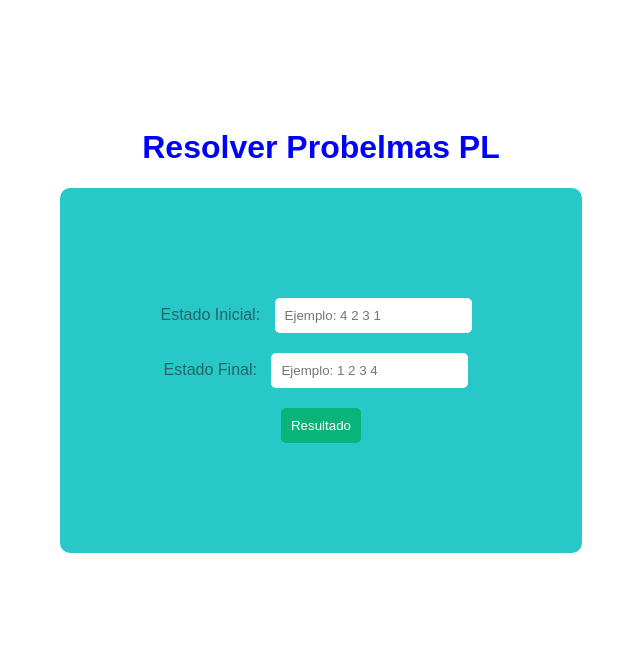
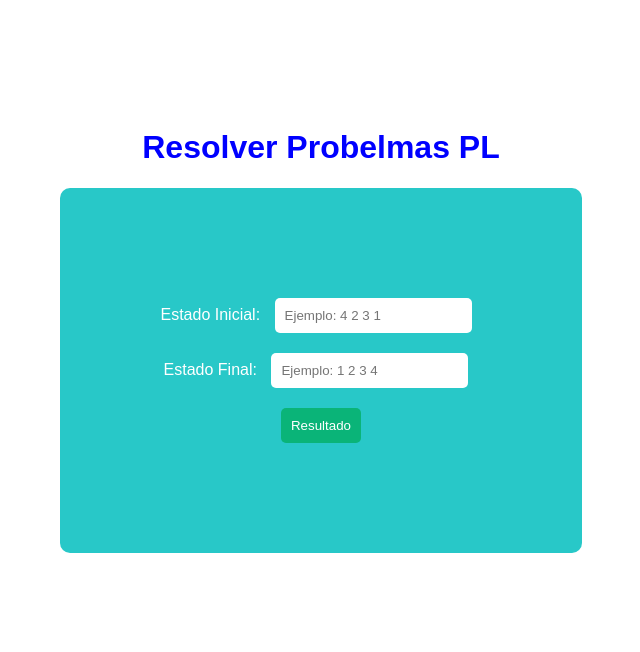
Before and after one commit to emiliano0807/Examen_L_Y_A_II, a Flask app: page / in a window 1280 px wide. Shown: the top 652 px of the page, without its empty margins (319-959 px from the left). Run offline with Flask 3, Linux system fonts and the light colour scheme.

Commit message:
Examen UNidad 1

```diff
--- a/templates/index.html
+++ b/templates/index.html
@@ -8,7 +8,7 @@
         body {
             font-family: Arial, sans-serif;
             background-color: withe;
-            color: rgb(40, 100, 100);
+            color: #ffffff;
             text-align: center;
             padding: 100px;
         }
```
